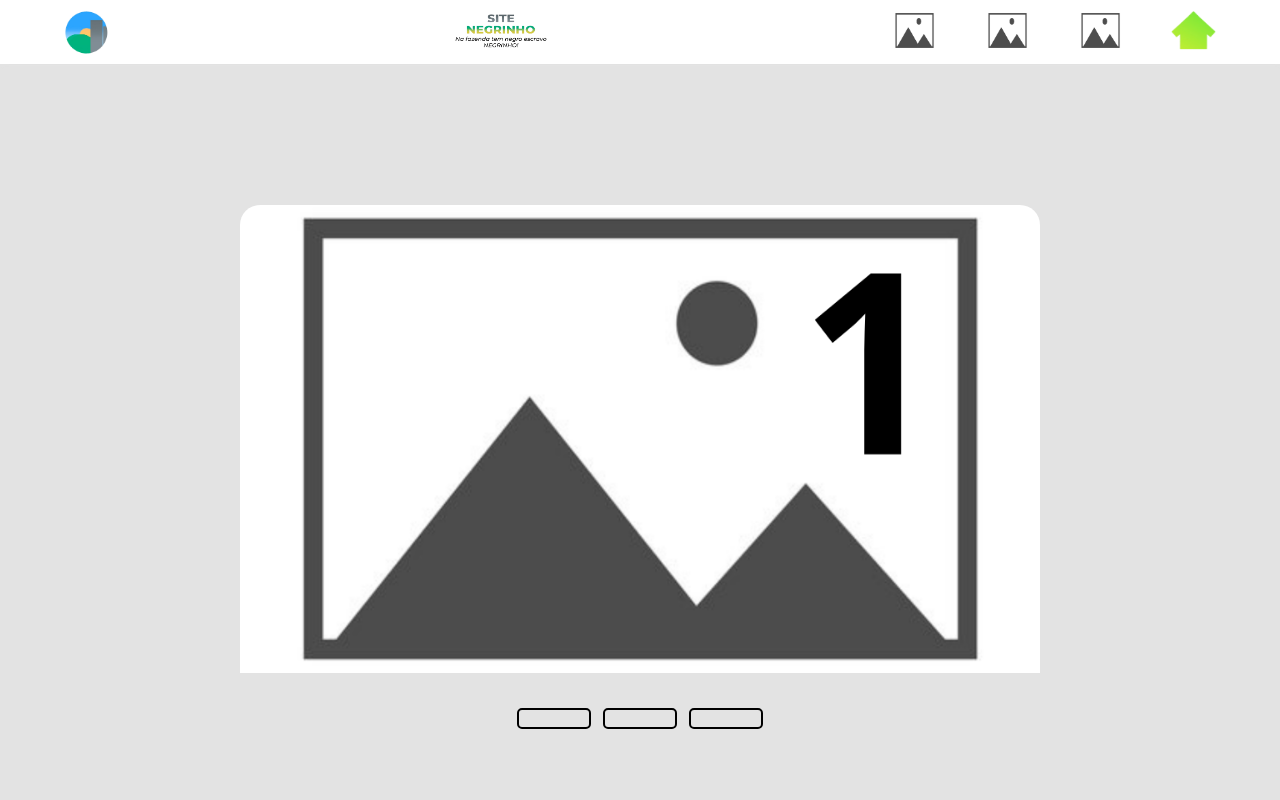
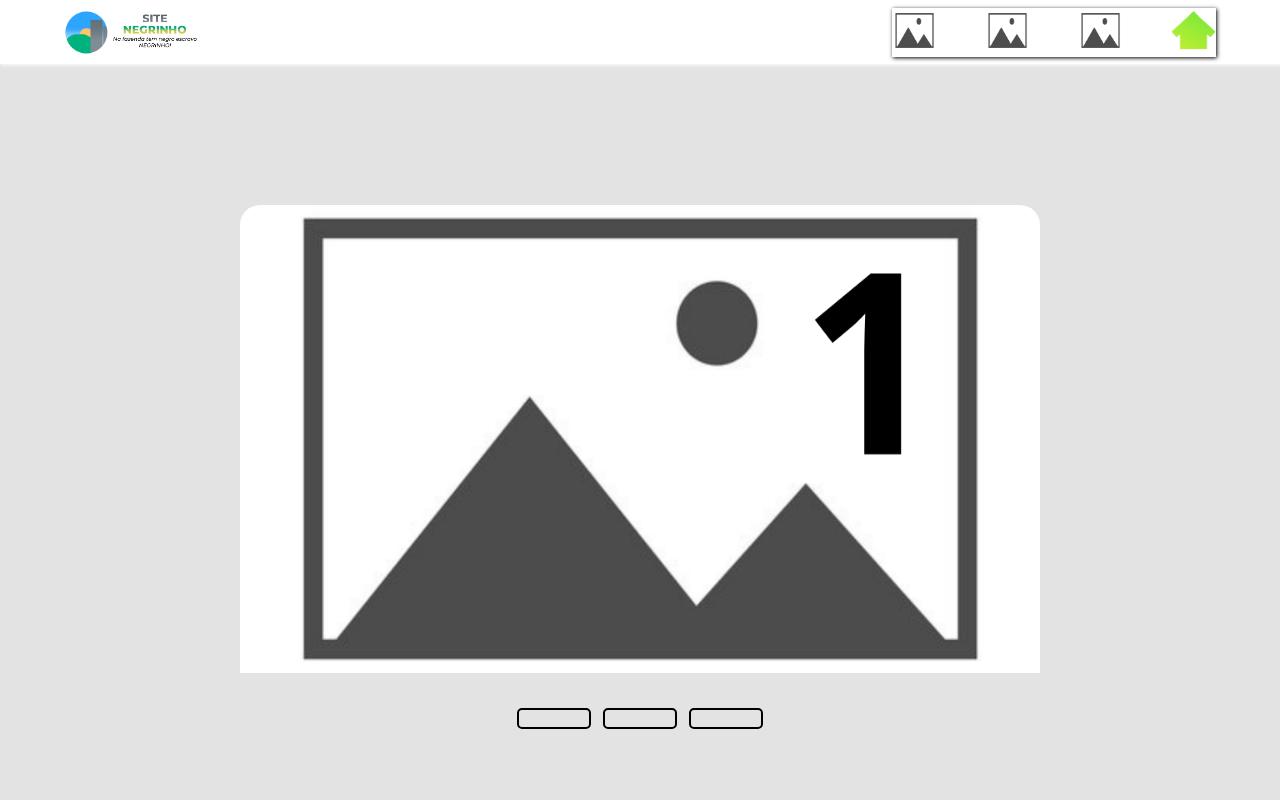
Before and after one commit to ErikkunGA/Agros-project, a plain HTML site: page index.html in a window 1280 px wide. Shown: the top 800 px of the page. Drawn offline with Linux system fonts and the light colour scheme.

Commit message:
Add files via upload

```diff
--- a/css/color.css
+++ b/css/color.css
@@ -16,18 +16,20 @@
     height: 45px;
 }
 .logo_header{
+    display: inline-flex;
     width: 45px;
     height: 45px;
 }
 .banner{
-    display: flex;
+    display: inline-flex;
     align-items: center;
     justify-content: space-between;
     width: 100px;
     height: 45px;
 }
 .carlinhos{
-    width: 800px;}
+    width: 800px;
+}
 footer{
     background-color: black;
 }
--- a/css/header.css
+++ b/css/header.css
@@ -20,10 +20,11 @@ body{
     display: flex;
     flex-direction: row;
     align-items: center;
+    box-shadow: 1px 1px 4px var(--color-black1);
 }
 .header{
     background-color: var(--color-white);
-    box-shadow: 1px 1px 4px var(--color-white1);
+    box-shadow: 1px 1px 4px var(--color-white);
     height: 64px;
     justify-content: space-between;
     padding: 0 5%;
--- a/index.html
+++ b/index.html
@@ -12,8 +12,6 @@
 <!--CABEÇALHO-->
 
 <body>
-<!--    <style>body{ background-color: #adadad;}</style> -->
-
         <div class="header" id="header">
         <button onclick="toggleSidebar()" class="btn_icon_header">
             <svg xmlns="http://www.w3.org/2000/svg" width="45" height="45" fill="currentColor" class="bi bi-list" viewBox="0 0 16 16">
@@ -21,10 +19,10 @@
             </svg>
         </button>
     <div class="logo_header">
-        <img src="./placeholders/logo_header_white.png" class="logo_header" alt="logo_header">
+        <img src="./placeholders/logo_header_white.png" img src="./placeholders/banner.png" class="logo_header" alt="logo_header">
+        <img src="./placeholders/banner.png" class="banner" alt="banner">
     </div>
-    <div>
-        <img src="./placeholders/banner.png" class="banner" alt="banner">
+        <div>
     </div>
 
     <!--botões do header-->
```
